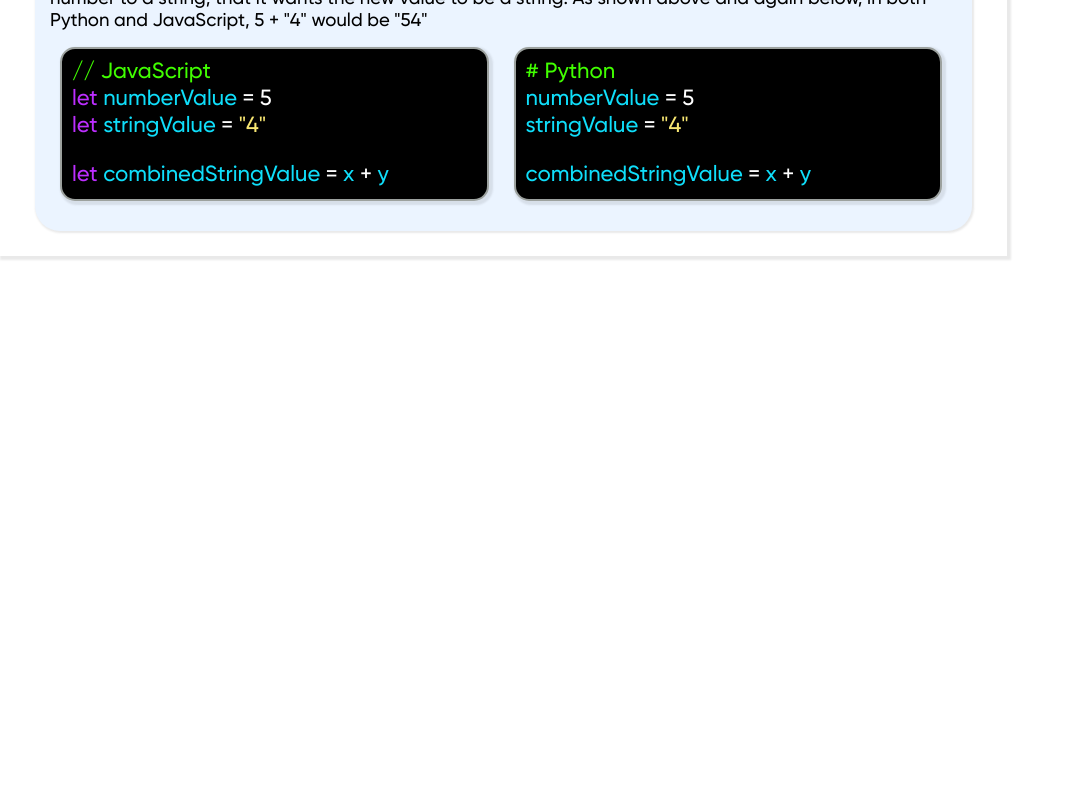
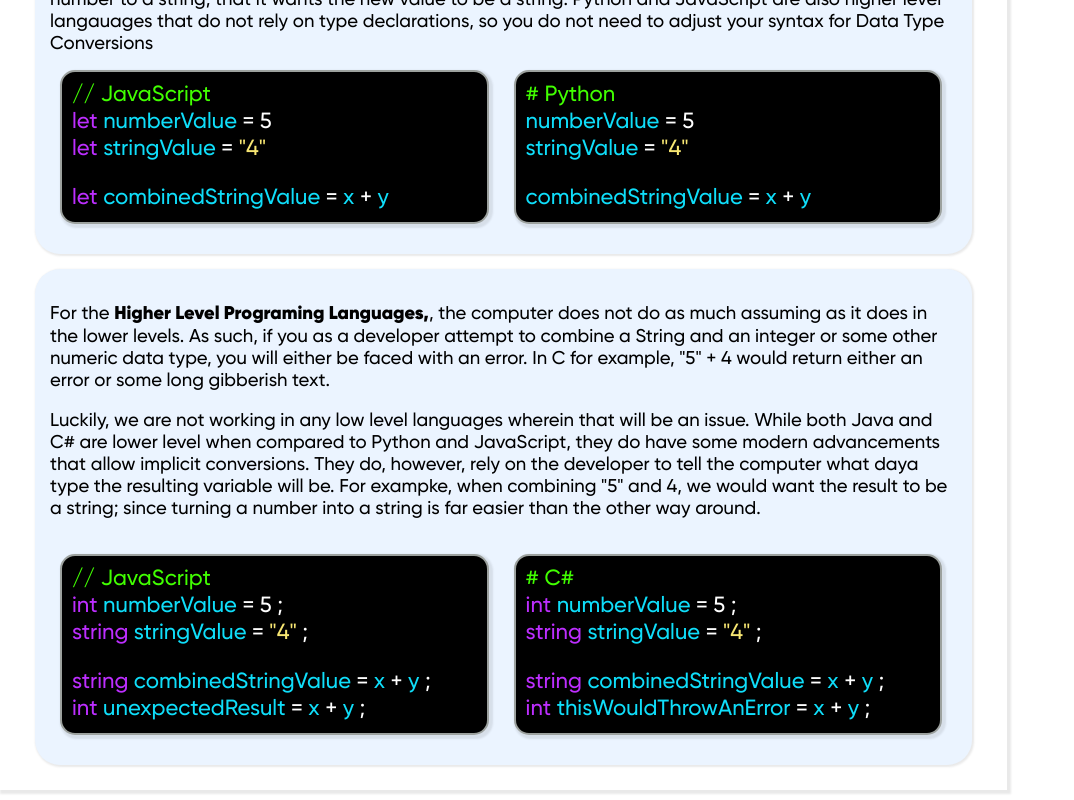
Before and after one commit to NLanese/the-codex, a Next.js app: page /concepts/basics/lessons/data_types in a window 1280 px wide. Shown: the part 3501-4301 px from the top of the page, without its empty margins (0-1074 px from the left). Before the commit the page ends 3767 px from the top, so only its background shows below. Built offline with nearby package versions, Linux system fonts and the light colour scheme.

Commit message:
Update data_types.js

```diff
--- a/pages/concepts/basics/lessons/data_types.js
+++ b/pages/concepts/basics/lessons/data_types.js
@@ -745,10 +745,10 @@ const DataTypesLesson = ({}) => {
                             </p>
 
                             <div style={{...Styles.Sections.importantNote, ...Styles.Fonts.basic}}>
-                                For the Higher Level Programing Languages, the computer will be able to figure out when we add a number to a string, that it wants
-                                the new value to be a string. As shown above and again below, in both Python and JavaScript, 5 + "4" would be "54"
+                            For the <strong>Higher Level Programing Languages,</strong> the computer will be able to figure out when we add a number to a string, that it wants
+                            the new value to be a string. Python and JavaScript are also higher level langauages that do not rely on type declarations, so you do not need to adjust your syntax for Data Type Conversions
                                 <div style={{display: 'flex', flexDirection: 'row'}}>
-                                    <div style={{...Styles.Sections.simpleLessonCode, flex: 5, marginLeft: 10}}>
+                                    <div style={{...Styles.Sections.simpleLessonCode, flex: 3, marginLeft: 10}}>
                                         <p style={Styles.Code.code}>
                                             <span style={Styles.Code.comment}>// JavaScript </span>
                                         </p>
@@ -775,7 +775,7 @@ const DataTypesLesson = ({}) => {
 
                                         </p>
                                     </div>
-                                    <div style={{...Styles.Sections.simpleLessonCode, flex: 5, marginLeft: 10}}>
+                                    <div style={{...Styles.Sections.simpleLessonCode, flex: 3, marginLeft: 10}}>
                                         <p style={Styles.Code.code}>
                                             <span style={Styles.Code.comment}># Python </span>
                                         </p>
@@ -800,8 +800,100 @@ const DataTypesLesson = ({}) => {
                                         </p>
                                     </div>
                                 </div>
+                            </div>
 
+                            <div style={{...Styles.Sections.importantNote, ...Styles.Fonts.basic}}>
+                                <p>
+                                For the <strong>Higher Level Programing Languages,</strong>, the computer does not do as much assuming as it does in the lower levels. As such, if you as a developer attempt to combine a String and an integer or some other numeric data type,
+                                you will either be faced with an error. In C for example, "5" + 4 would return either an error or some long gibberish text.
+                                </p>
+
+                                <p>
+                                Luckily, we are not working in any low level languages wherein that will be an issue. While both Java and C# are lower level when compared to Python and JavaScript, they do have
+                                some modern advancements that allow implicit conversions. They do, however, rely on the developer to tell the computer what daya type the resulting variable will be. For exampke,
+                                when combining "5" and 4, we would want the result to be a string; since turning a number into a string is far easier than the other way around.
+                                </p>
+
+                                <div style={{display: 'flex', flexDirection: 'row'}}>
+                                    <div style={{...Styles.Sections.simpleLessonCode, flex: 3, marginLeft: 10}}>
+                                        <p style={Styles.Code.code}>
+                                            <span style={Styles.Code.comment}>// JavaScript </span>
+                                        </p>
+                                        <p style={Styles.Code.code}>
+                                            <span style={Styles.Code.keyword}>int </span>
+                                            <span style={Styles.Code.var}>numberValue </span>
+                                            <span style={Styles.Code.reg}>= </span>
+                                            <span style={Styles.Code.reg}>5 </span>
+                                            <span style={Styles.Code.reg}>; </span>
+                                        </p>
+                                        <p style={Styles.Code.code}>
+                                            <span style={Styles.Code.keyword}>string </span>
+                                            <span style={Styles.Code.var}>stringValue </span>
+                                            <span style={Styles.Code.reg}>= </span>
+                                            <span style={Styles.Code.str}>"4" </span>
+                                            <span style={Styles.Code.reg}>; </span>
+                                        </p>
+                                        <br></br>
+                                        <p style={Styles.Code.code}>
+                                            <span style={Styles.Code.keyword}>string </span>
+                                            <span style={Styles.Code.var}>combinedStringValue </span>
+                                            <span style={Styles.Code.reg}>= </span>
+                                            <span style={Styles.Code.var}>x </span>
+                                            <span style={Styles.Code.reg}>+ </span>
+                                            <span style={Styles.Code.var}>y </span>
+                                            <span style={Styles.Code.reg}>; </span>
+                                        </p>
+                                        <p style={Styles.Code.code}>
+                                            <span style={Styles.Code.keyword}>int </span>
+                                            <span style={Styles.Code.var}>unexpectedResult </span>
+                                            <span style={Styles.Code.reg}>= </span>
+                                            <span style={Styles.Code.var}>x </span>
+                                            <span style={Styles.Code.reg}>+ </span>
+                                            <span style={Styles.Code.var}>y </span>
+                                            <span style={Styles.Code.reg}>; </span>
+                                        </p>
+                                    </div>
+                                    <div style={{...Styles.Sections.simpleLessonCode, flex: 3, marginLeft: 10}}>
+                                        <p style={Styles.Code.code}>
+                                            <span style={Styles.Code.comment}># C# </span>
+                                        </p>
+                                        <p style={Styles.Code.code}>
+                                            <span style={Styles.Code.keyword}>int </span>
+                                            <span style={Styles.Code.var}>numberValue </span>
+                                            <span style={Styles.Code.reg}>= </span>
+                                            <span style={Styles.Code.reg}>5 </span>
+                                            <span style={Styles.Code.reg}>; </span>
+                                        </p>
+                                        <p style={Styles.Code.code}>
+                                            <span style={Styles.Code.keyword}>string </span>
+                                            <span style={Styles.Code.var}>stringValue </span>
+                                            <span style={Styles.Code.reg}>= </span>
+                                            <span style={Styles.Code.str}>"4" </span>
+                                            <span style={Styles.Code.reg}>; </span>
+                                        </p>
+                                        <br></br>
+                                        <p style={Styles.Code.code}>
+                                            <span style={Styles.Code.keyword}>string </span>
+                                            <span style={Styles.Code.var}>combinedStringValue </span>
+                                            <span style={Styles.Code.reg}>= </span>
+                                            <span style={Styles.Code.var}>x </span>
+                                            <span style={Styles.Code.reg}>+ </span>
+                                            <span style={Styles.Code.var}>y </span>
+                                            <span style={Styles.Code.reg}>; </span>
+                                        </p>
+                                        <p style={Styles.Code.code}>
+                                            <span style={Styles.Code.keyword}>int </span>
+                                            <span style={Styles.Code.var}>thisWouldThrowAnError </span>
+                                            <span style={Styles.Code.reg}>= </span>
+                                            <span style={Styles.Code.var}>x </span>
+                                            <span style={Styles.Code.reg}>+ </span>
+                                            <span style={Styles.Code.var}>y </span>
+                                            <span style={Styles.Code.reg}>; </span>
+                                        </p>
+                                    </div>
+                                </div>
                             </div>
+
                         </div>
                     </div>
             )
```
